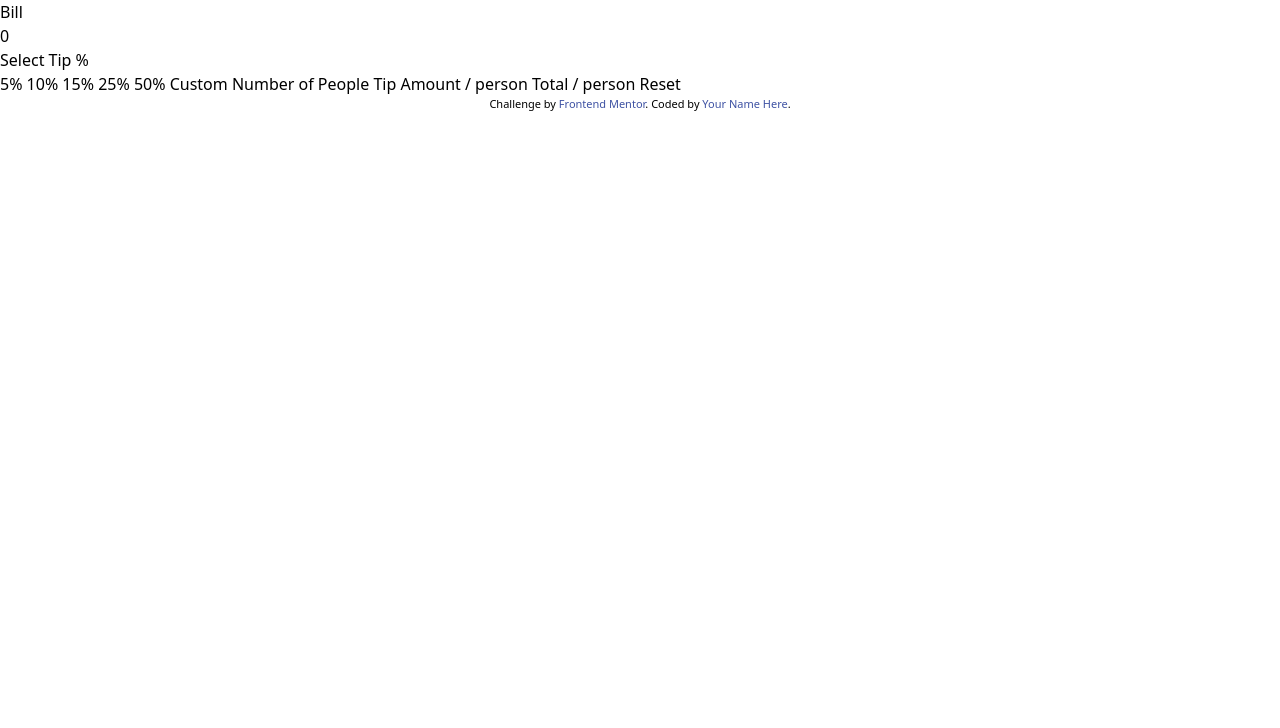
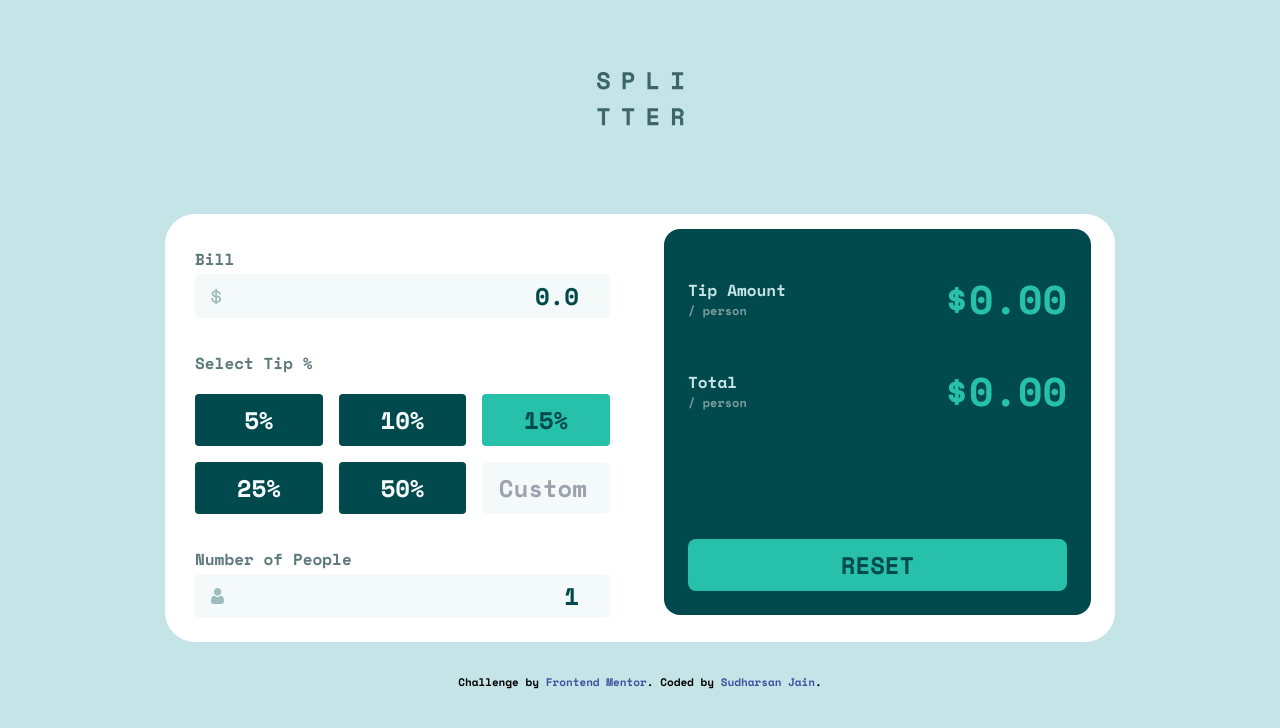
Before and after one commit to Sudarsh1010/tip-calculator-app-main, a plain HTML site: page index.html in a window 1280 px wide. Drawn offline with nearby package versions, Linux system fonts and the light colour scheme.

Commit message:
completed

```diff
--- /dev/null
+++ b/app.js
@@ -0,0 +1,61 @@
+const billInput = document.querySelector('.bill-input');
+const peopleInput = document.querySelector('.people-input');
+const outputAmount = document.querySelector('.output-amount');
+const totalAmount = document.querySelector('.total-amount');
+const tips = document.querySelectorAll('.tip-btn')
+const tipCustom = document.querySelector('.custom-tip')
+
+billInput.addEventListener('input', billInputFun);
+peopleInput.addEventListener('input', peopleInputFun);
+tips.forEach(function (e) {
+  e.addEventListener('click', handleClick);
+})
+tipCustom.addEventListener('input', tipInputFun)
+
+billInput.value = '0.0';
+peopleInput.value = '1';
+outputAmount.innerHTML = '$' + (0.0).toFixed(2);
+totalAmount.innerHTML = '$' + (0.0).toFixed(2);
+
+let billValue = 0.0;
+let peopleValue = 1;
+let tipValue = 0.15;
+
+function billInputFun() {
+  billValue = parseFloat(billInput.value)
+  calculateTip()
+}
+
+function peopleInputFun() {
+  peopleValue = parseFloat(peopleInput.value)
+  calculateTip()
+}
+
+function handleClick(e) {
+  tips.forEach(function (val) {
+    val.classList.remove('active-tip')
+    val.classList.add('tip-percentage')
+
+    if (e.target.innerHTML == val.innerHTML) {
+      val.classList.add('active-tip')
+      val.classList.remove('tip-percentage')
+      tipValue = parseFloat(val.innerHTML) / 100;
+    }
+  })
+  calculateTip()
+}
+
+function calculateTip() {
+  if (peopleValue >= 1) {
+    let tipAmount = (billValue * tipValue) / peopleValue
+    let total = (billValue + tipAmount) / peopleValue
+
+    outputAmount.innerHTML = '$' + tipAmount.toFixed(2);
+    totalAmount.innerHTML = '$' + total.toFixed(2);
+  }
+}
+
+function tipInputFun() {
+  tipValue = parseFloat(tipCustom.value) / 100
+  calculateTip()
+}
--- a/index.html
+++ b/index.html
@@ -7,7 +7,7 @@
   <!-- displays site properly based on user's device -->
   <script src="https://cdn.tailwindcss.com"></script>
   <link rel="icon" type="image/png" sizes="32x32" href="./images/favicon-32x32.png">
-
+  <link rel="stylesheet" href="style.css">
   <title>Frontend Mentor | Tip calculator app</title>
 
   <!-- Feel free to remove these styles or customise in your own stylesheet 👍 -->
@@ -25,52 +25,76 @@
 
 <body>
 
-  <main>
-    <div>
-      <div class="bill">
-        <p>Bill</p>
-        <input type="number" placeholder="$" value="0">
+  <main class="main">
+
+    <div class="logo">
+      <img src="./images/logo.svg" alt="">
+    </div>
+
+    <div class="calculator">
+
+      <!-- Tips -->
+      <div class="tip">
+        <div class="bill">
+          <label for="">Bill</label><br />
+          <input class="bill-input" type="number" value="0" />
+        </div>
+
+        <div class="select-tip">
+          <label for="">Select Tip %</label><br />
+
+          <div class="tip-categories">
+            <div class="tip-percentage tip-btn tip-5" id="tip-btn">5%</div>
+            <div class="tip-percentage tip-btn tip-10" id="tip-btn">10%</div>
+            <div class="tip-btn tip-15 active-tip" id="tip-btn">15%</div>
+            <div class="tip-percentage tip-btn tip-25" id="tip-btn">25%</div>
+            <div class="tip-percentage tip-btn tip-50" id="tip-btn">50%</div>
+            <input class="custom-tip" id="tip-btn" type="number" placeholder="Custom" value="" />
+          </div>
+        </div>
+
+        <div class="people">
+          <label for="">Number of People</label><br />
+          <input class="people-input" type="number" value="0" />
+        </div>
       </div>
 
-      <div class="tip-category">
-        <p>Select Tip %</p>
-        <div class="grid">
+      <!-- Output -->
+      <div class="output">
+        <div class="tip-output">
+          <div class="tip-amount">
+            <div class="output-title">
+              <p class="title">Tip Amount</p>
+              <p class="description">/ person</p>
+            </div>
 
+            <h1 class="output-amount">$0.0</h1>
+          </div>
+
+          <div class="tip-amount">
+            <div class="output-title">
+              <p class="title">Total</p>
+              <p class="description">/ person</p>
+            </div>
+
+            <h1 class="total-amount">$0.0</h1>
+          </div>
+        </div>
+
+        <div class="btn-container">
+          <button class="reset-btn">RESET</button>
         </div>
       </div>
-    </div>
-    <div>
 
     </div>
   </main>
 
+  <footer class="attribution">
+    Challenge by <a href="https://www.frontendmentor.io?ref=challenge" target="_blank">Frontend Mentor</a>.
+    Coded by <a href="https://twitter.com/SudharsanJain/" target="_blank">Sudharsan Jain</a>.
+  </footer>
 
-
-
-
-
-
-  5%
-  10%
-  15%
-  25%
-  50%
-  Custom
-
-  Number of People
-
-  Tip Amount
-  / person
-
-  Total
-  / person
-
-  Reset
-
-  <div class="attribution">
-    Challenge by <a href="https://www.frontendmentor.io?ref=challenge" target="_blank">Frontend Mentor</a>.
-    Coded by <a href="#">Your Name Here</a>.
-  </div>
+  <script src="./app.js"></script>
 </body>
 
 </html>
--- /dev/null
+++ b/index.js
@@ -0,0 +1,2 @@
+var a = b = 5
+console.log(b)
--- /dev/null
+++ b/style.css
@@ -0,0 +1,259 @@
+@import url("https://fonts.googleapis.com/css2?family=Space+Mono:wght@700&display=swap");
+
+:root {
+  /* primary */
+  --strong-cyan: hsl(172, 67%, 45%);
+
+  /* Neutral */
+  --Very-dark-cyan: hsl(183, 100%, 15%);
+  --Dark-grayish-cyan: hsl(186, 14%, 43%);
+  --Grayish-cyan: hsl(184, 14%, 56%);
+  --Light-grayish-cyan: hsl(185, 41%, 84%);
+  --Very-light-grayish-cyan: hsl(189, 41%, 97%);
+  --White: hsl(0, 0%, 100%);
+}
+
+* {
+  padding: 0;
+  margin: 0;
+}
+
+body {
+  font-family: "Space Mono", monospace;
+  font-size: 24px;
+  font-weight: 700;
+  display: flex;
+  flex-direction: column;
+}
+
+input[type="text"]:focus {
+  border: 1px solid red;
+}
+
+.main {
+  background: var(--Light-grayish-cyan);
+  display: flex;
+  flex-direction: column;
+}
+
+.main .logo {
+  margin: 2em auto;
+}
+
+.main .calculator {
+  border-top-left-radius: 1.25em;
+  border-top-right-radius: 1.25em;
+  background: var(--White);
+}
+
+.calculator input {
+  text-align: right;
+  background: var(--Very-light-grayish-cyan);
+  border-radius: 0.25rem;
+  padding: 0.25rem 1rem;
+  color: var(--Very-dark-cyan);
+  width: 100%;
+}
+
+.calculator label {
+  color: var(--Dark-grayish-cyan);
+  font-size: 1rem;
+}
+
+.calculator .tip {
+  padding: 1em 1.25em;
+}
+
+.bill input {
+  background-image: url(./images/icon-dollar.svg);
+  background-repeat: no-repeat;
+  background-position: 1rem;
+}
+
+.select-tip {
+  margin: 1.5rem 0;
+}
+
+.select-tip .tip-categories {
+  margin-top: 1rem;
+  display: grid;
+  grid-template-columns: 1fr 1fr;
+  gap: 1rem;
+  align-items: center;
+}
+
+.tip-categories .tip-percentage {
+  background: var(--Very-dark-cyan);
+  text-align: center;
+
+  color: var(--Very-light-grayish-cyan);
+  transition: 0.2s ease-in-out;
+}
+
+.tip-categories .tip-percentage:hover,
+.active-tip:hover {
+  cursor: pointer;
+  background: #9fe8df;
+  color: var(--Very-dark-cyan);
+}
+
+.tip-categories #tip-btn {
+  padding: 0.5rem;
+  border-radius: 0.25rem;
+}
+
+.tip-categories input {
+  overflow: hidden;
+}
+
+.active-tip {
+  text-align: center;
+  transition: 0.2s ease-in-out;
+  font-weight: bolder;
+  background-color: var(--strong-cyan);
+  color: var(--Very-dark-cyan);
+}
+
+.people input {
+  background-image: url(./images/icon-person.svg);
+  background-repeat: no-repeat;
+  background-position: 1rem;
+}
+
+.output {
+  margin: 0.5em 1em;
+  border-radius: 1rem;
+  background: var(--Very-dark-cyan);
+}
+
+.tip-output {
+  padding: 1em;
+  display: flex;
+  flex-direction: column;
+  justify-content: space-evenly;
+}
+
+.tip-amount {
+  margin: 1rem 0;
+}
+
+.tip-amount,
+.total-amount {
+  display: flex;
+  justify-content: space-between;
+  align-items: center;
+}
+
+.output-title .title {
+  color: var(--Light-grayish-cyan);
+  font-size: 1rem;
+}
+
+.output-title .description {
+  color: var(--Grayish-cyan);
+  font-size: 0.75rem;
+}
+
+.output-amount,
+.total-amount {
+  font-size: 2.5rem;
+  color: var(--strong-cyan);
+}
+
+.output .btn-container {
+  padding: 0.5em 1em 1em;
+  display: flex;
+  justify-content: center;
+}
+
+.output .reset-btn {
+  background: var(--strong-cyan);
+  width: 100%;
+  padding: 0.5rem;
+  font-size: 1em;
+  color: var(--Very-dark-cyan);
+  border-radius: 0.5rem;
+  transition: 0.2s ease-in-out;
+}
+
+.output .reset-btn:hover {
+  background: #9fe8df;
+}
+
+footer {
+  padding-top: 1rem;
+}
+
+@media only screen and (min-width: 550px) {
+  body {
+    background: var(--Light-grayish-cyan);
+    height: 100vh;
+  }
+
+  .calculator {
+    margin: 0 auto;
+    max-width: 500px;
+    width: 100%;
+    border-radius: 1.25em;
+  }
+
+  .tip .select-tip .tip-categories {
+    display: grid;
+    grid-template-columns: 1fr 1fr 1fr;
+    gap: 0.5rem;
+  }
+
+  .output {
+    margin-bottom: 1.5rem;
+  }
+}
+
+@media only screen and (min-width: 992px) {
+  body {
+    background: var(--Light-grayish-cyan);
+    height: 100vh;
+  }
+
+  main {
+    display: flex;
+    flex-direction: column;
+  }
+
+  .main .logo {
+    margin: 3em auto;
+  }
+
+  .calculator {
+    margin: 1rem auto;
+    align-items: center;
+    display: grid;
+    grid-template-columns: 1fr 1fr;
+    max-width: 950px;
+    width: 100%;
+    border-radius: 1.25em;
+  }
+
+  .tip {
+    /* margin: 1rem 0 1rem 1rem; */
+    display: flex;
+    flex-direction: column;
+    justify-content: space-between;
+  }
+
+  .tip .select-tip .tip-categories {
+    display: grid;
+    grid-template-columns: 1fr 1fr 1fr;
+    gap: 1rem;
+  }
+
+  .output {
+    height: 90%;
+    display: flex;
+    flex-direction: column;
+    justify-content: space-between;
+  }
+
+  .btn-container {
+    justify-content: end;
+  }
+}
```
